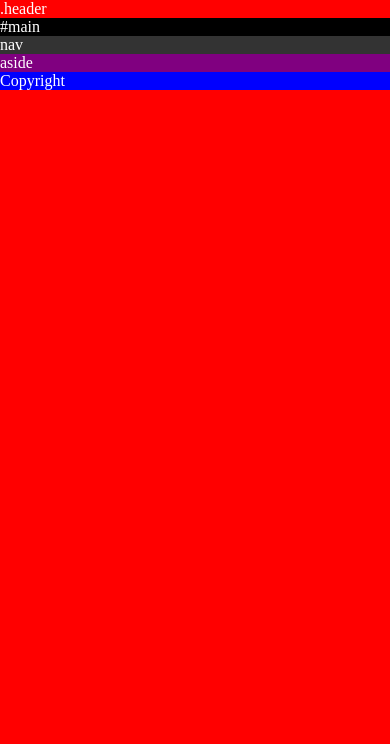
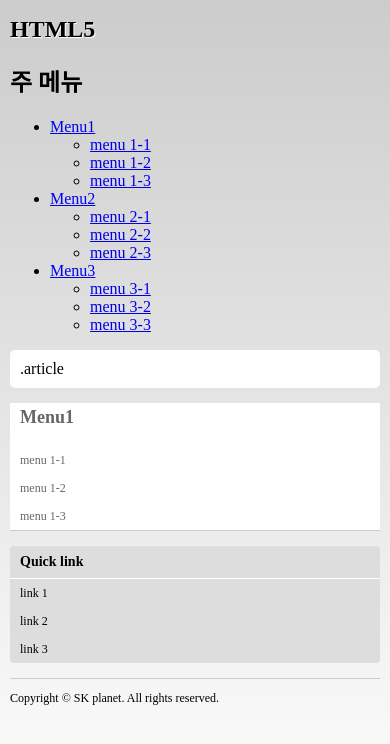
Before and after one commit to kazikai/HTML5, a plain HTML site: page index.html in a window 390 px wide. Drawn offline with nearby package versions, Linux system fonts and the light colour scheme.

Commit message:
반응형 사이드메뉴위주제작

```diff
--- a/default.css
+++ b/default.css
@@ -4,9 +4,12 @@
 /* reset */
 /* body 에는 margin 8px 이 기본적으로 들어가 있다. (userAgent StyleSheet)*/
 /* 이걸 초기화 시켜줄 필요가 있음 */
+html,
+body{
+    min-height: 100%;
+}
 body{
     margin: 0;
-    color: #fff;
 }
 /* HTML5 Shiv파일이 필요 */
 /* HTML5 BLOCK 요소들을 초기화 해줄 필요가 있음 */
@@ -34,7 +37,7 @@ header, footer, section, article, nav, aside, figure, figcaption{
     text-align: center;
     padding: 10px;
 }
-
+/* 반응형 예제에서 변경
 .container{
     background: #ddd;
 }
@@ -56,30 +59,113 @@ main{
 .footer{
     background: blue;
 }
+*/
 /* All ( 공통 스타일, 모바일, 태블릿, 데스크탑 모두 ) */
 /* 먼저 공통 속성을 파악 해두는것이 도움이 된다. */
+body{
+    background: -webkit-linear-gradient( #ccc,#fff);
+    background: -o-linear-gradient( #ccc,#fff);
+    background: -moz-linear-gradient( #ccc,#fff);
+    background: -ms-linear-gradient( #ccc,#fff);
+    background: linear-gradient( #ccc,#fff);
+    margin: 0 10px;
+}
+.header>h1{
+    font-size: 24px;
+    text-shadow: 1px 1px 0 #fff;
+    /* x, y, blur, color 순서로
+    text-shadow: 1px 1px 0 #fff, -1px -1px 0 #666;
+    text-shadow:x y blur color;
+    */
+}
 
+.lnb{
+    background: #fff;
+    border-bottom: 1px solid #ccc
+}
+
+.lnb>h2{
+    margin: 0;
+    border : 1px solid #ccc;
+    border-left: 0;
+    border-right: 0;
+    font-size: 14px;
+    padding: 0 10px;
+    line-height: 32px;
+}
+.lnb>ul {
+    margin: 0;
+    padding: 0;
+    list-style: none;
+}
+/* 선택자를 작성할 경우 2단계 이상 깊어 지지 않도록 해야 한다. 오른쪽부터 탐색 */
+.lnb a{
+    text-decoration: none;
+    color: #666;
+    display: block;
+    line-height: 28px;
+    padding: 0 10px;
+    font-size: 12px;
+}
+.aside{
+    background: #ddd;
+    border-radius: 4px;
+}
+/* block 레벨에서 line-height 속성이 수직 중앙 정렬이 되지 않는다. inline일때만 */
+.aside>h2{
+    margin: 0;
+    padding: 0 10px;
+    line-height: 32px;
+    border-bottom: 1px solid #fff;
+    font-size: 14px;
+}
+.aside>ul{
+    margin: 0;
+    padding: 0;
+    list-style: none;
+}
+.aside a{
+    text-decoration: none;
+    color: #000;
+    font-size: 12px;
+    padding: 0 10px;
+    line-height: 28px;
+    display: block;
+}
+.footer{
+    border-top: 1px solid #ccc;
+    font-size: 12px;
+    margin: 15px 0 0 0;
+}
+main{
+    background: #fff;
+    border-radius: 5px;
+}
+main,
+.lnb,
+.aside{
+    margin-bottom: 15px;
+}
+.article{
+    padding: 10px;
+}
 /* Mobile */
 @media (max-width: 767px){
     /* 화면을 줄여보면 responsive 로 적용된다.  */
-    body{background: red;}
 }
 
 
 /* Tablet & Desktop:이게 필요하지 않을수도 있지만, tablet과 dektop에 공통으로 적용 되는 스타일  */
 @media (min-width: 768px){
     /* 화면을 줄여보면 responsive 로 적용된다.  */
-    body{background: green;}
 }
 
 /* Tablet */
 @media (min-width: 768px) and (max-width: 1024px){
     /* 화면을 줄여보면 responsive 로 적용된다.  */
-    body{background: blue;}
 }
 
 /* Desktop */
 @media (min-width: 1025px){
     /* 화면을 줄여보면 responsive 로 적용된다.  */
-    body{background: black;}
 }
--- a/index.html
+++ b/index.html
@@ -25,28 +25,74 @@
     <a href="#main" class="skip">메뉴 건너 뛰기</a>
     <header class="header">
         <!--제목, 한 페이지에 여러개가 등장 가능하다. -->
-        .header
+        <h1>HTML5</h1>
+        <!--반복되는 영역은 main안에 있으면 안된다. -->
+        <!-- 글로벌 네비게이션 gnb영역 -->
+        <nav class="gnb">
+            <!--아래 제목은 hidden시킬 예정 -->
+            <h2>주 메뉴</h2>
+            <ul>
+                <li>
+                    <a href="#">Menu1</a>
+                    <ul>
+                        <li><a href="#">menu 1-1<a></li>
+                        <li><a href="#">menu 1-2<a></li>
+                        <li><a href="#">menu 1-3<a></li>
+                    </ul>
+                </li>
+                <li>
+                    <a href="#">Menu2</a>
+                    <ul>
+                        <li><a href="#">menu 2-1<a></li>
+                        <li><a href="#">menu 2-2<a></li>
+                        <li><a href="#">menu 2-3<a></li>
+                    </ul>
+                </li>
+                <li>
+                    <a href="#">Menu3</a>
+                    <ul>
+                        <li><a href="#">menu 3-1<a></li>
+                        <li><a href="#">menu 3-2<a></li>
+                        <li><a href="#">menu 3-3<a></li>
+                    </ul>
+                </li>
+            </ul>
+        </nav>
     </header>
     <div class="body">
         <!--컬럼 레이아웃을 만들 경우, 랩퍼가 있으면 좋다. -->
         <!-- 마크업을 할 경우엔, 모바일에서 보이는 화면을 기준으로 마크업을 하는게 좋다. -->
         <main id="main" tabindex="0">
-            #main
+            <article class="article">
+                .article
+            </article>
             <!-- 웹 페이지의 본문 영역, 반복되는 영역은 들어가면 안된다. 한 페이지에 딱 한번만 사용 가능 굳이 id/class를 지정해줄 필요가 없다.  -->
             <!-- main 이란 아이디를 넣은 이유는 anchor 의 목적지로 사용 하기 위해 지정함 -->
             <!-- 키보드 초점을 받기 위해 -->
         </main>
         <!-- Local Navigation영역은 lnb라는 영역을 사용중-->
+        <!-- 문서의 outline을 형성하는 요소, 제목 쓰는것을 강력하게 권장 -->
+        <!-- 크롬에서 outliner를 설치하면, 목록을 볼 수 있다.-->
         <nav class="lnb">
-            nav
+            <h2>Menu1</h2>
+            <ul>
+                <li><a href="#">menu 1-1</a></li>
+                <li><a href="#">menu 1-2</a></li>
+                <li><a href="#">menu 1-3</a></li>
+            </ul>
         </nav>
         <aside class="aside">
-            aside
+            <h2>Quick link</h2>
+            <ul>
+                <li><a href="#">link 1</a></li>
+                <li><a href="#">link 2</a></li>
+                <li><a href="#">link 3</a></li>
+            </ul>
         </aside>
     </div>
     <footer class="footer">
         <!--저자, 정보들 한 페이지에 여러개 등장 가능하다.  -->
-        Copyright
+        <p>Copyright &copy; SK planet. All rights reserved.</p>
     </footer>
 </div>
 <script src="http://code.jquery.com/jquery-latest.min.js"></script>
```
